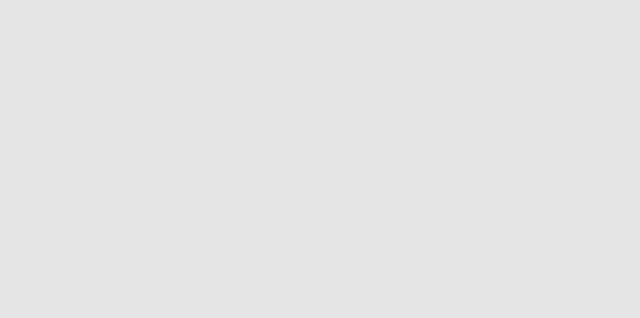
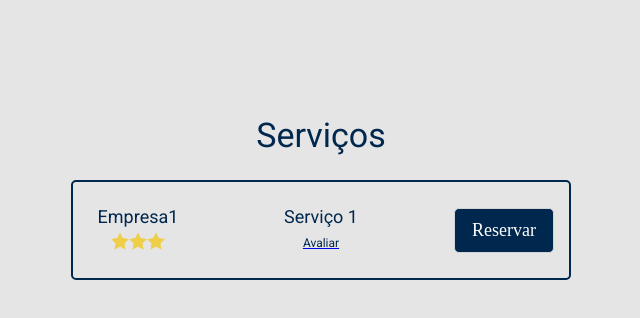
Before and after one commit to Kaique139Matheus/TP1-Engenharia-de-Software, a React (Create React App) app in the folder frontend/: page /servicos in a window 1280 px wide. Before the commit this address had no page. Shown: the top 318 px of the page, without its empty margins (319-959 px from the left). Built offline with nearby package versions, Linux system fonts and the light colour scheme.

Commit message:
feat: home de servicos

```diff
--- a/frontend/package.json
+++ b/frontend/package.json
@@ -14,6 +14,7 @@
     "react-loader-spinner": "^5.3.4",
     "react-router-dom": "^6.8.2",
     "react-scripts": "5.0.1",
+    "react-simple-star-rating": "^5.1.7",
     "styled-components": "^5.3.9",
     "web-vitals": "^2.1.4"
   },
--- a/frontend/src/App.js
+++ b/frontend/src/App.js
@@ -4,6 +4,7 @@ import LoginPage from "./pages/LoginPage/LoginPage"
 import CadastroPage from "./pages/CadastroPage/CadastroPage";
 import UserContext from "./contexts/UserContext";
 import HomePage from "./pages/HomePage/HomePage";
+import HomeServicosPage from "./pages/HomeServicosPage/HomeServicosPage";
 
 export default function App() {
 
@@ -16,6 +17,7 @@ export default function App() {
           <Route path={`/login`} element={<LoginPage setUserInfo={setUserInfo}></LoginPage>}></Route>
           <Route path={`/cadastro`} element={<CadastroPage></CadastroPage>}></Route>
           <Route path={`/`} element={<HomePage></HomePage>}></Route>
+          <Route path={`/servicos`} element={<HomeServicosPage></HomeServicosPage>}></Route>
         </Routes>
       </BrowserRouter>
     </UserContext.Provider>
--- /dev/null
+++ b/frontend/src/pages/HomeServicosPage/AvaliacaoEmpresa.js
@@ -0,0 +1,32 @@
+import React, { useState } from 'react'
+import styled from "styled-components";
+import estrela from "../../assets/estrela.png"
+
+export function AvaliacaoEmpresa({avaliacaoInicial}) {
+  const [rating, _] = useState(avaliacaoInicial)
+  const estrelas = new Array()
+  for(let i = 0; i < rating; i++) {
+    estrelas.push (
+        <img src={estrela}
+        alt="estrela"
+    ></img>
+    )
+}
+  return (
+    <AvaliacaoEmpresaContainer>
+        {
+            estrelas
+        }
+    </AvaliacaoEmpresaContainer>
+
+  )
+}
+
+const AvaliacaoEmpresaContainer = styled.div`
+    width: 100px;
+    height: 80%;
+    img {
+        width: 18px;
+        height: 18px;
+    }
+`;
--- /dev/null
+++ b/frontend/src/pages/HomeServicosPage/HomeServicosPage.js
@@ -0,0 +1,150 @@
+import styled from "styled-components";
+import { Link, useNavigate } from "react-router-dom";
+import React from "react";
+import { AvaliacaoEmpresa } from "./AvaliacaoEmpresa";
+
+export default function HomeServicosPage(){
+    const navigate = useNavigate();
+    // substituir pelo array de servicos
+    const quantidadeProvisoriaDeServicos = 5;
+    return (
+        <HomeServicoContainer>
+            <NavContainer >
+                <p>Serviços</p>
+            </NavContainer>
+            <EmpresaContainer>
+            <ServicoContainer>
+                    <NomeAvaliacao>
+                        <TextoEmpresa>
+                            Empresa1
+                        </TextoEmpresa>
+                        <AvaliacaoEmpresa avaliacaoInicial={3}></AvaliacaoEmpresa>
+                    </NomeAvaliacao>
+                    <ServicoAvaliar>
+                    <TextoEmpresa>Serviço 1</TextoEmpresa>
+                    <Link to="/avaliar"><Avaliar>Avaliar</Avaliar></Link>
+                    </ServicoAvaliar>
+                    <button>Reservar</button>
+                </ServicoContainer>
+            </EmpresaContainer>
+
+        </HomeServicoContainer>
+
+    )
+}
+
+const Avaliar = styled.p`
+    color: #00274D;
+    font-family: 'Roboto', sans-serif;
+    font-size: 12px;
+    text-decoration: none;
+`
+
+const NomeAvaliacao = styled.div`
+    display: flex;
+    flex-direction: column;
+    justify-content: center;
+`
+
+const ServicoAvaliar = styled.div`
+    display: flex;
+    flex-direction: column;
+    justify-content: center;
+`
+
+const TextoEmpresa = styled.div`
+    width: 100px%;
+    display: flex;
+    align-items: center;
+    justify-content: center;
+    color: #00274D;
+    font-family: 'Roboto', sans-serif;
+    font-size: 18px;
+`
+
+const EmpresaContainer = styled.div`
+    width: 200px;
+    height: 80%;
+    display: flex;
+    justify-content: center;
+    align-items: center;
+    flex-direction: column;
+    button{
+        margin: 10px 0px;
+        width: 100px;
+        height: 45px;
+        border: 1px solid #D4D4D4;
+        border-radius: 5px;
+        background-color: #00274D;
+        color: white;
+        font-family: 'Lexend Deca';
+        font-style: normal;
+        font-weight: 400;
+        font-size: 18px;
+        line-height: 26px;
+        text-align: center;
+        display: flex;
+        justify-content: center;
+        align-items: center;
+    }
+`
+
+const ServicoContainer = styled.div`
+    margin: 10px 0px;
+    width: 500px;
+    height: 100px;
+    border: 2px solid #00274D;
+    border-radius: 5px;
+    color: white;
+    font-family: 'Lexend Deca';
+    font-style: normal;
+    font-weight: 400;
+    font-size: 20.976px;
+    line-height: 26px;
+    text-align: center;
+    display: flex;
+    justify-content: space-between;
+    align-items: center;
+    padding: 5px 15px;
+`
+
+const Divider = styled.div`
+    margin-top: 15px;
+    height: .5px;
+    background-color: #333;
+    width: 40%;
+`;
+
+const HomeServicoContainer = styled.div`
+    width: 100%;
+    height: 100%;
+    display: flex;
+    flex-direction: column;
+    align-items: center;
+    justify-content: center;
+    margin-top: 100px;
+`
+const NavContainer = styled.div`
+    width: 100%;
+    height: 70px;
+    display: flex;
+    align-items: center;
+    justify-content: center;
+    font-family: 'Roboto', sans-serif;
+    font-size: 34px;
+    p {
+        text-decoration: none;
+        color: #00274D;
+    }
+`
+
+const Text = styled.div`
+    width: 100%;
+    height: 70px;
+    display: flex;
+    align-items: center;
+    justify-content: center;
+    color: #00274D;
+    font-family: 'Roboto', sans-serif;
+    font-size: 18px;
+`
```
Also changed, not shown: frontend/src/utill/AvaliacaoEstrelas.js (added, +21 -0 lines), frontend/src/assets/estrela.png (added), 1 other file (tests, documents, lock files or other folders).
